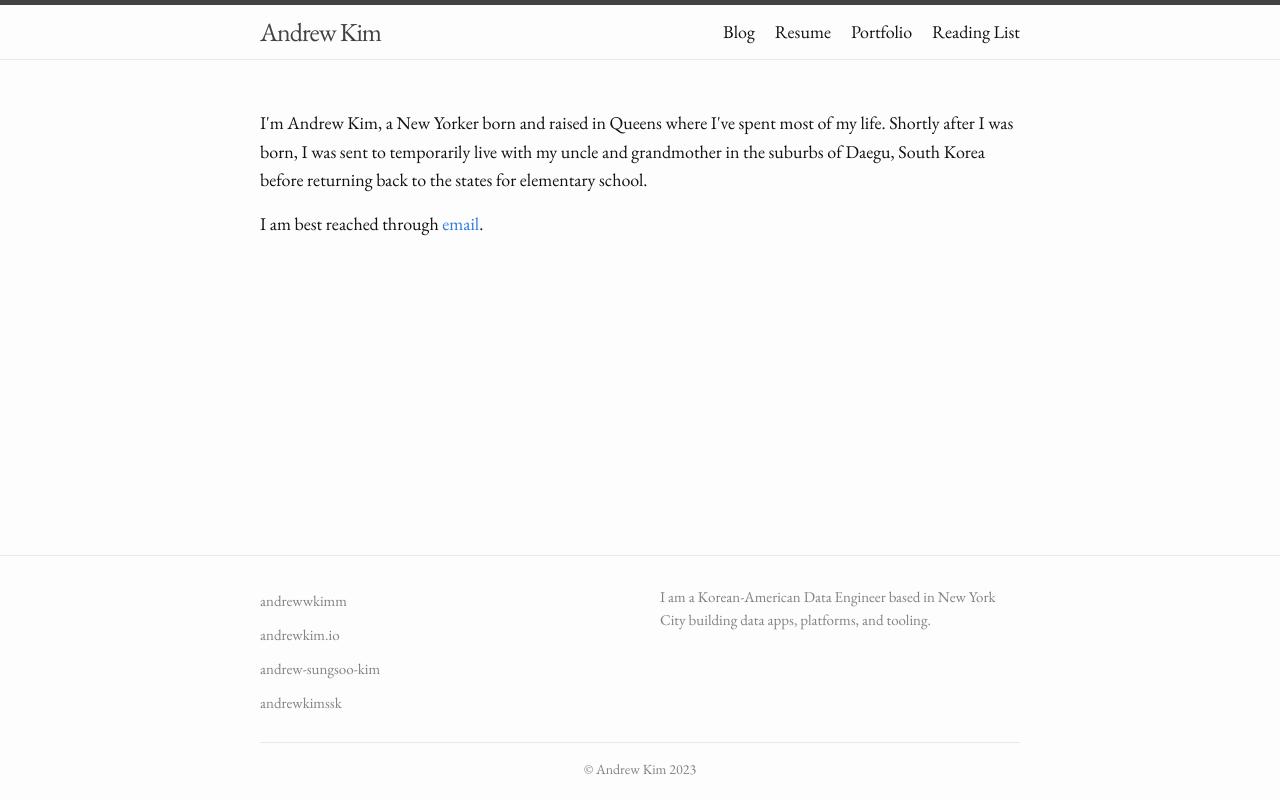
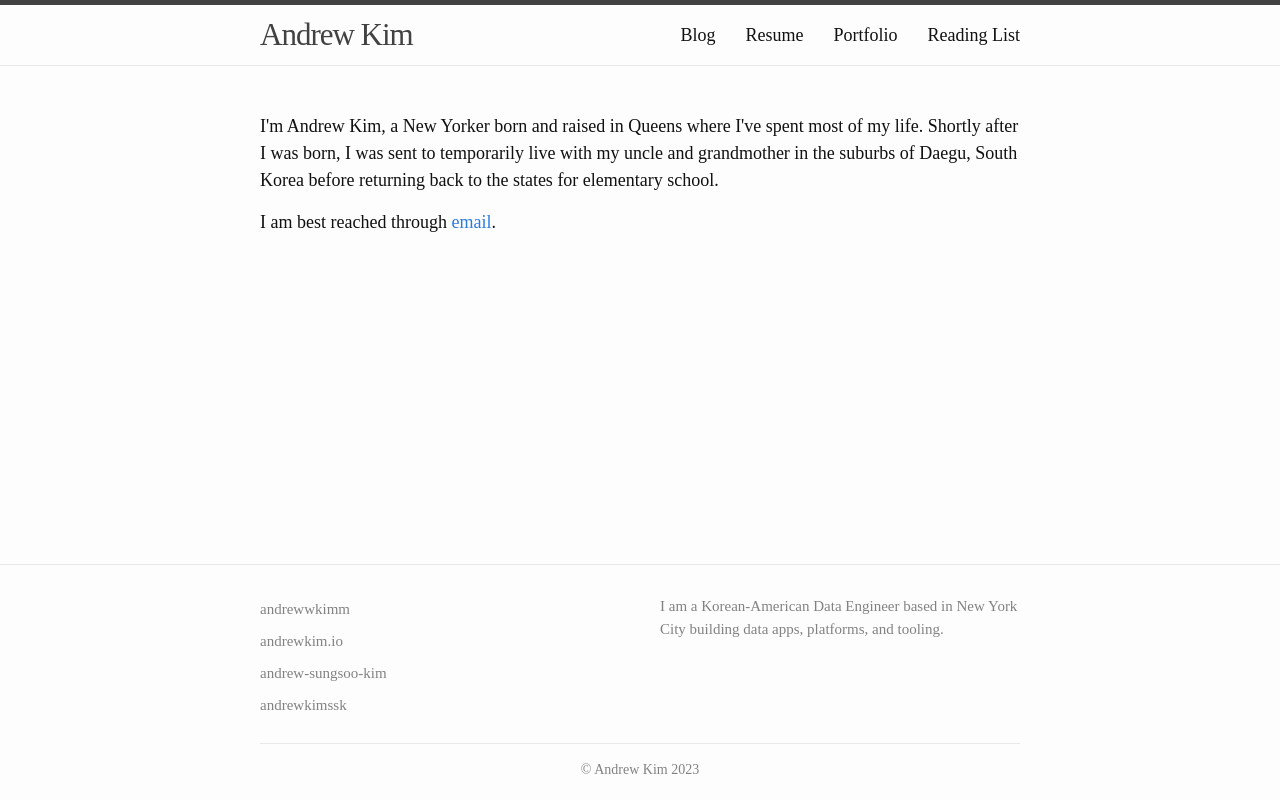
Before and after one commit to andrewwkimm/andrewwkimm.github.io, a SvelteKit app: page / in a window 1280 px wide. Built offline with nearby package versions, Linux system fonts and the light colour scheme.

Commit message:
Fix header, font, and size

```diff
--- a/src/app.css
+++ b/src/app.css
@@ -12,9 +12,9 @@ html, body {
 }
 
 body {
-  font-family: "EB Garamond", Garamond, "Times New Roman", serif;
+  font-family: "Lora", serif;
   font-size: 18px;
-  line-height: 1.6;
+  line-height: 1.5;
   color: #111;
   background-color: #fdfdfd;
   -webkit-font-smoothing: antialiased;
--- a/src/app.html
+++ b/src/app.html
@@ -8,7 +8,7 @@
 		<!-- Add Garamond font -->
 		<link rel="preconnect" href="https://fonts.googleapis.com">
 		<link rel="preconnect" href="https://fonts.gstatic.com" crossorigin>
-		<link href="https://fonts.googleapis.com/css2?family=EB+Garamond:wght@400;500;600;700&display=swap" rel="stylesheet">
+		<link href="https://fonts.googleapis.com/css2?family=EB+Garamond:wght@400&display=swap" rel="stylesheet">
 
 		%sveltekit.head%
 	</head>
--- a/src/lib/components/Header.svelte
+++ b/src/lib/components/Header.svelte
@@ -24,12 +24,12 @@
     border-top: 5px solid #424242;
     border-bottom: 1px solid #e8e8e8;
     min-height: 55.95px;
-    line-height: 54px;
+    line-height: 60px;
     position: relative;
   }
 
   .site-title {
-    font-size: 26px;
+    font-size: 31px;
     font-weight: 300;
     letter-spacing: -1px;
     margin-bottom: 0;
@@ -43,13 +43,14 @@
 
   .site-nav {
     float: right;
-    line-height: 54px;
+    line-height: 60px;
   }
 
   .page-link {
     color: #111;
     line-height: 1.5;
-    margin-left: 20px;
+    margin-left: 30px;
+    font-size: 18px;
   }
 
   .page-link:hover {
```
